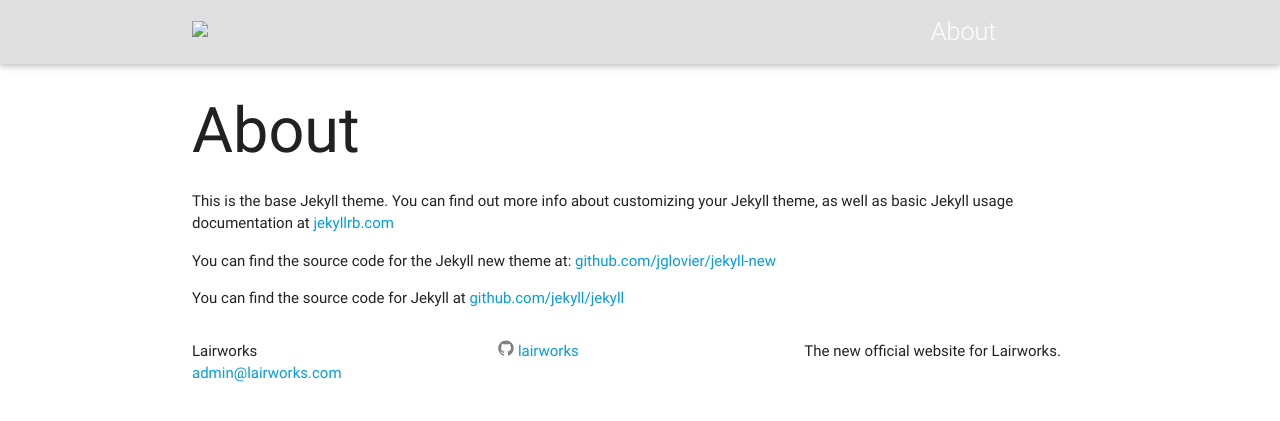
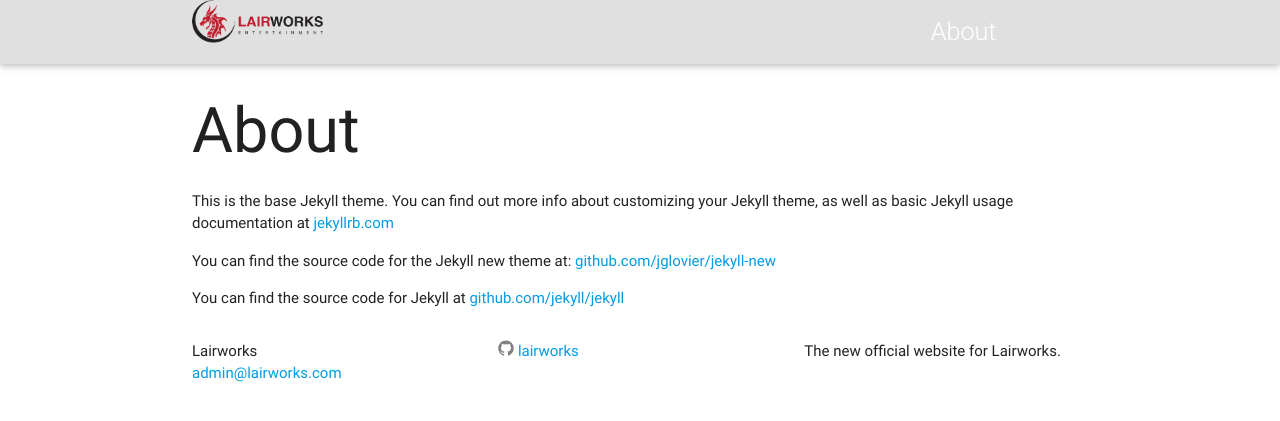
Before and after one commit to lairworks/lairworks.github.io, a Jekyll site: the page built from about.md, in a window 1280 px wide. Shown: the top 421 px of the page. Built offline with Jekyll 4.4.1, drawn with Linux system fonts in a browser that asks for light colours.

Commit message:
Update header.html
fixed link to logo image.

```diff
--- a/_includes/header.html
+++ b/_includes/header.html
@@ -8,7 +8,7 @@
 
         <div class="col s12 m2">
           <a id="brand-logo" href="{{ site.baseurl }}/">
-            <img class="responsive-img" src="img/lairworks-logo.png" />
+            <img class="responsive-img" src="/img/lairworks-logo.png" />
           </a>
           </div>
 
```
